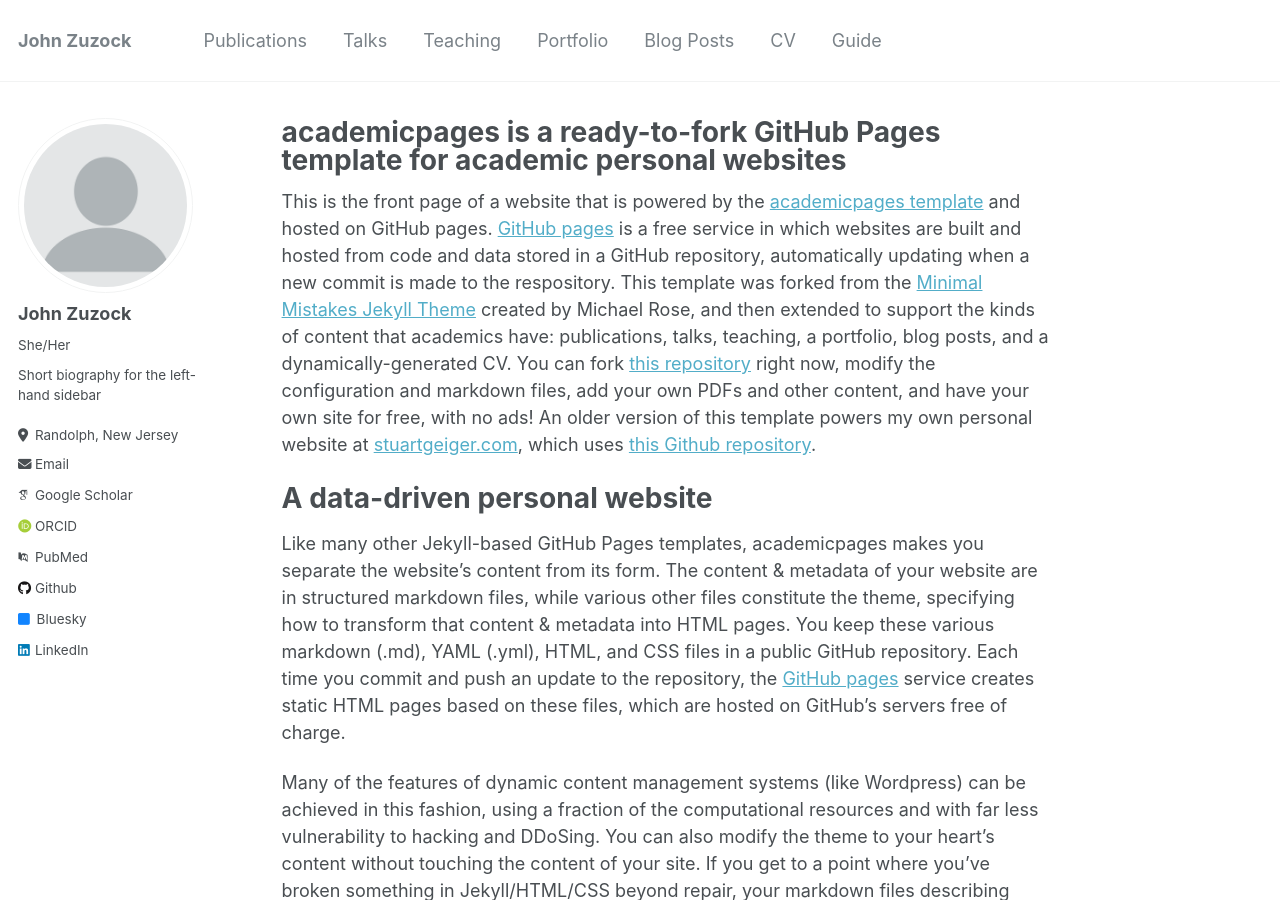
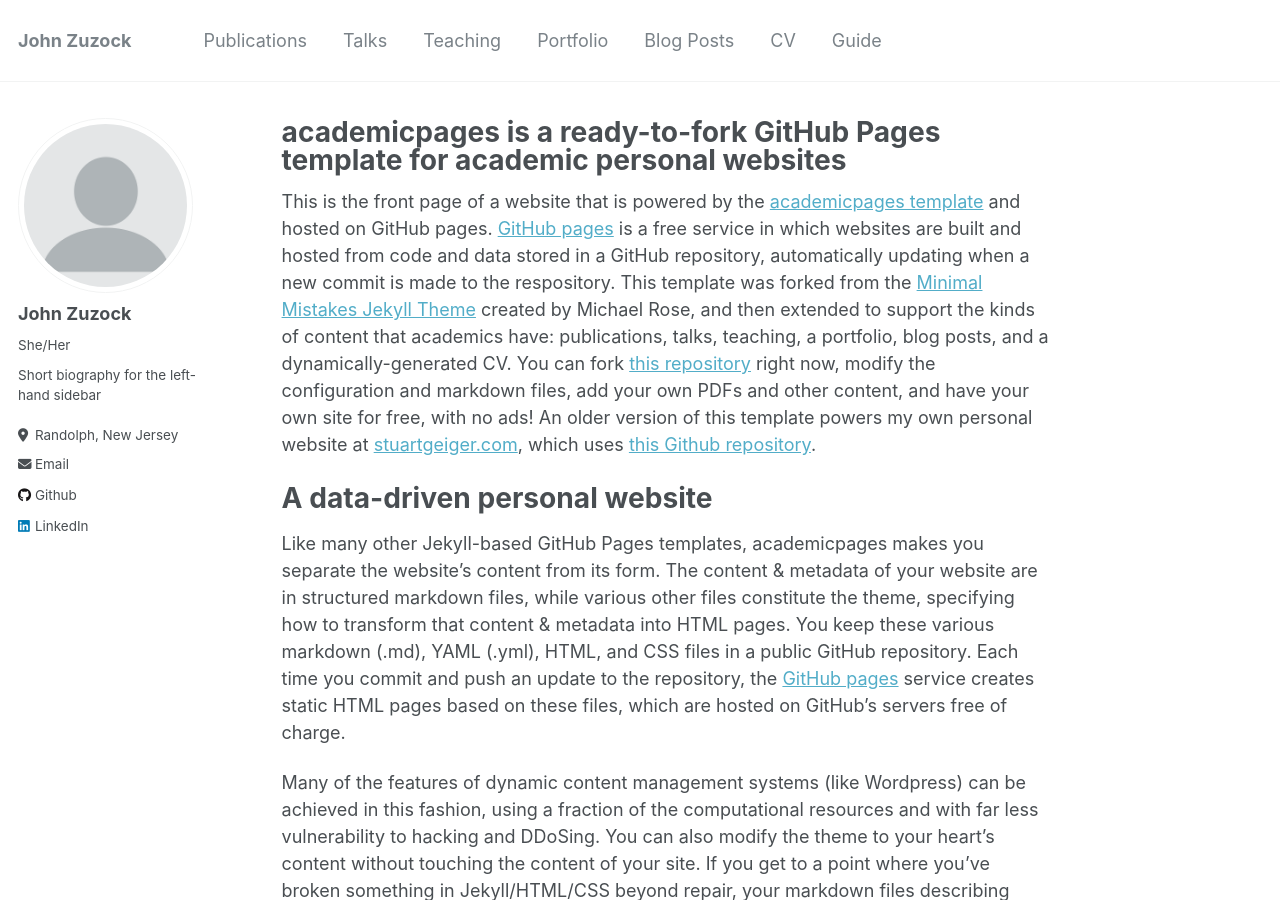
Before and after one commit to QueenFii/QueenFii.github.io, a Jekyll site: the page built from _pages/about.md, in a window 1280 px wide and 900 px high. Built offline with Jekyll 4.4.1, drawn with Linux system fonts in a browser that asks for light colours; some web fonts are replaced.

```diff
--- a/_config.dev.yml
+++ b/_config.dev.yml
@@ -7,7 +7,7 @@ analytics:
 
 comments:
   disqus:
-    shortname            : "mmistakes-dev"
+    shortname            : "fii-dev"
 
 sass:
   style: expanded
--- a/_config.yml
+++ b/_config.yml
@@ -32,10 +32,10 @@ author:
 
   # Academic websites
   arxiv            : # URL - Update with the correct link to your profile
-  googlescholar    : "https://scholar.google.com/citations?user=PS_CX0AAAAAJ"
+  googlescholar    : # "https://scholar.google.com/citations?user=PS_CX0AAAAAJ"
   impactstory      : # URL
-  orcid            : "http://orcid.org/yourorcidurl"
-  pubmed           : "https://www.ncbi.nlm.nih.gov/pubmed/?term=john+snow"
+  orcid            : # "http://orcid.org/yourorcidurl"
+  pubmed           : # "https://www.ncbi.nlm.nih.gov/pubmed/?term=john+snow"
   researchgate     : # URL
 
   # Repositories and software development
@@ -43,11 +43,12 @@ author:
   codepen          : # Username
   dribbble         : # Username
   github           : "QueenFii"
+  itchio           : "QueenFii"
   kaggle           : # Username
   stackoverflow    : # User number or user number and name (i.e., use "1" or "1/jeff-atwood")
 
   # Social media
-  bluesky          : "bsky.app" # Replace this with you Bluesky username
+  bluesky          : # "bsky.app" # Replace this with you Bluesky username
   facebook         : # Username
   flickr           : # Username
   foursquare       : # Username
@@ -56,7 +57,7 @@ author:
   keybase          : # Username
   instagram        : # Username
   lastfm           : # Username
-  linkedin         : "https://www.linkedin.com/in/john-zuzock/"
+  linkedin         : "john-zuzock"
   mastodon         : # URL
   medium           : # URL
   pinterest        : # Username
@@ -279,7 +280,7 @@ sass:
 permalink: /:categories/:title/
 # paginate: 5 # amount of posts to show
 # paginate_path: /page:num/
-timezone: America/Los_Angeles # http://en.wikipedia.org/wiki/List_of_tz_database_time_zones
+timezone: America/New_York # http://en.wikipedia.org/wiki/List_of_tz_database_time_zones
 
 
 # Plugins
```
